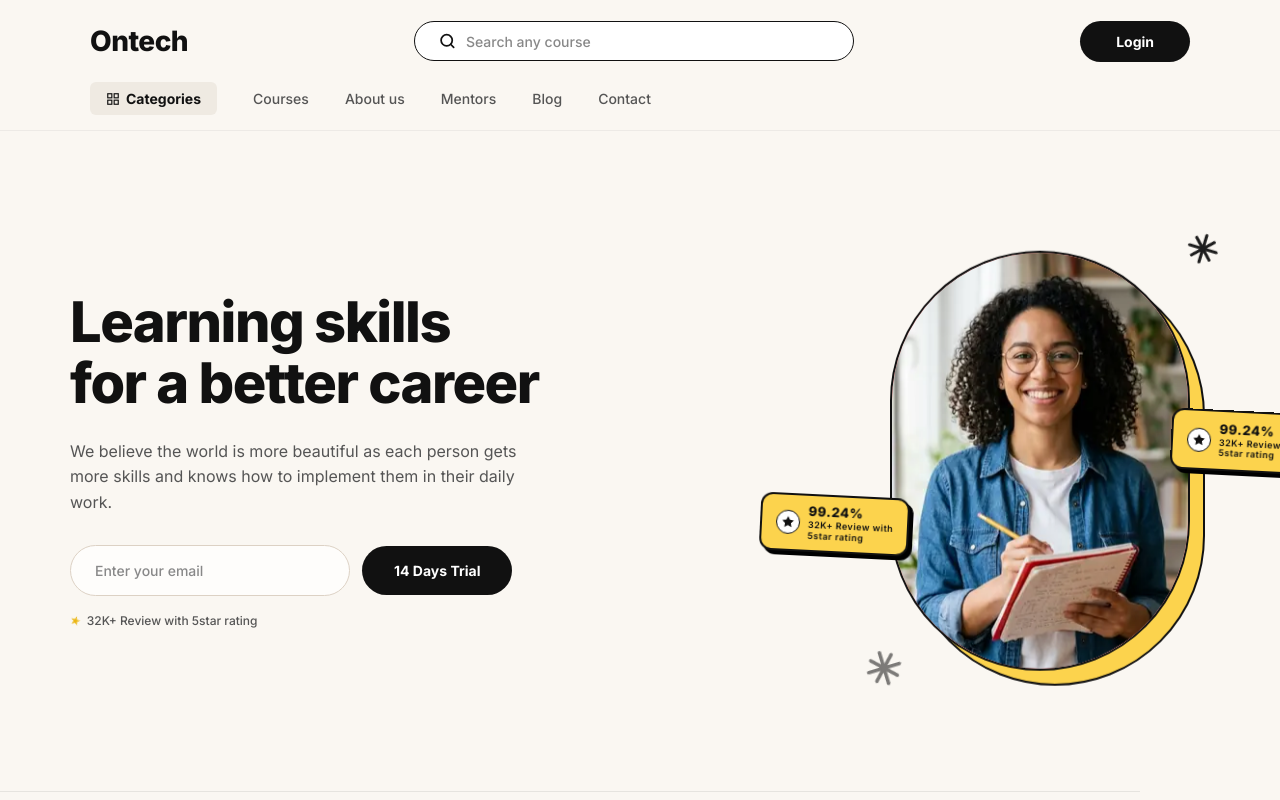
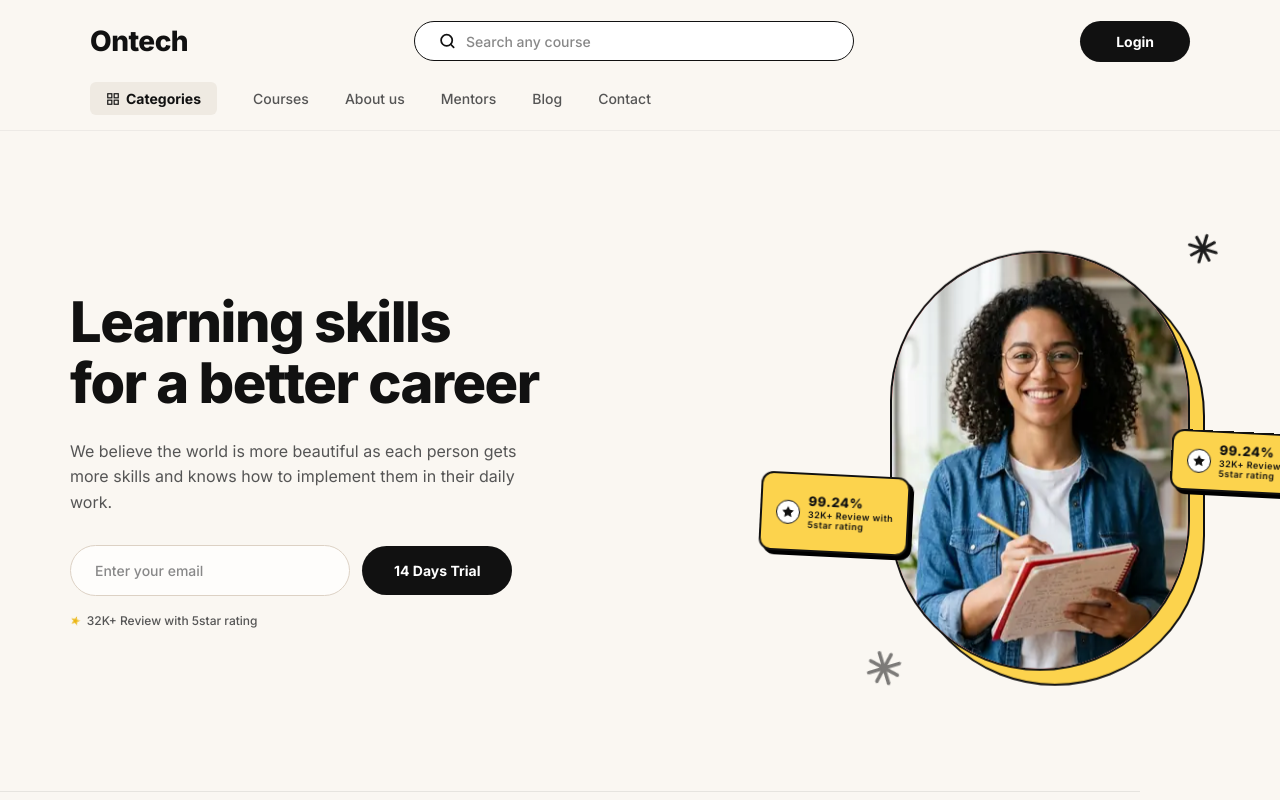
Before and after one commit to mutlukurt/ontech, a website with bundled scripts: page index.html in a window 1280 px wide. Shown: the top 800 px of the page. Built offline with nearby package versions, Linux system fonts and the light colour scheme.

Commit message:
fix: hero badges repositioned to vertical center - no overlap on left side
- Right badge: top: 45% (slightly above center)
- Left badge: top: 55% (slightly below center)
- Both badges vertically centered with translateY(-50%)
- Badges now positioned at exact middle height of image
- No more overlap with face or lower body
- Update inline critical CSS
- Rebuild CSS bundle

```diff
--- a/index.html
+++ b/index.html
@@ -41,8 +41,8 @@
     .hero__capsule-pink{position:absolute;inset:0;background:#fca5a5;border:var(--border-thick);border-radius:200px;z-index:2;overflow:hidden}
     .hero__capsule-pink img{width:100%;height:100%;object-fit:cover;border-radius:200px}
     .hero__badge{transform:translateY(-50%)}
-    .hero__badge--top-right{top:40%;right:-140px}
-    .hero__badge--bottom-left{top:60%;left:-140px}
+    .hero__badge--top-right{top:45%;right:-140px}
+    .hero__badge--bottom-left{top:55%;left:-140px}
     @media(max-width:1280px){.hero__badge--top-right{right:-130px}.hero__badge--bottom-left{left:-130px}}
     @media(max-width:1024px){.hero{gap:30px}.hero__image-wrapper{width:280px;height:380px}.hero__badge--top-right{right:-120px}.hero__badge--bottom-left{left:-120px}}
     @media(max-width:768px){.hero{flex-direction:column;text-align:center;min-height:auto;gap:40px}.hero__content{width:100%}.hero__text{margin:0 auto 24px}.hero__form{justify-content:center;flex-wrap:wrap}.hero__rating{justify-content:center}.hero__image{justify-content:center;padding-right:0;flex:none}.hero__image-wrapper{width:260px;height:360px}.hero__badge{padding:6px 10px;gap:5px}.hero__badge .badge__score{font-size:11px}.hero__badge .badge__text{font-size:7px}.hero__badge .badge__icon{width:20px;height:20px}.hero__badge .badge__icon svg{width:11px;height:11px}.hero__badge--top-right{right:-110px}.hero__badge--bottom-left{left:-110px}}
--- a/src/css/sections/hero.css
+++ b/src/css/sections/hero.css
@@ -134,12 +134,12 @@
 }
 
 .hero__badge--top-right {
-  top: 40%;
+  top: 45%;
   right: -140px;
 }
 
 .hero__badge--bottom-left {
-  top: 60%;
+  top: 55%;
   left: -140px;
 }
 
```
Also changed, not shown: src/css/bundle.css.
